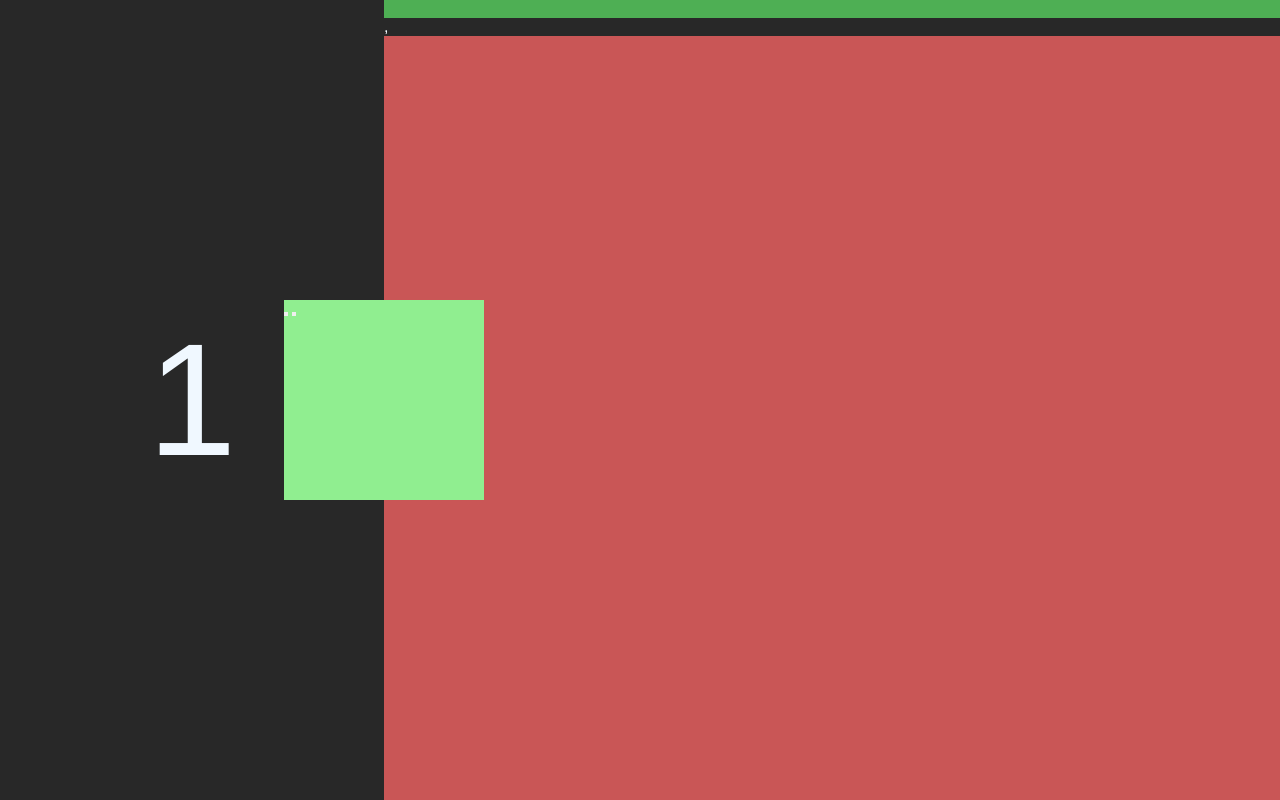
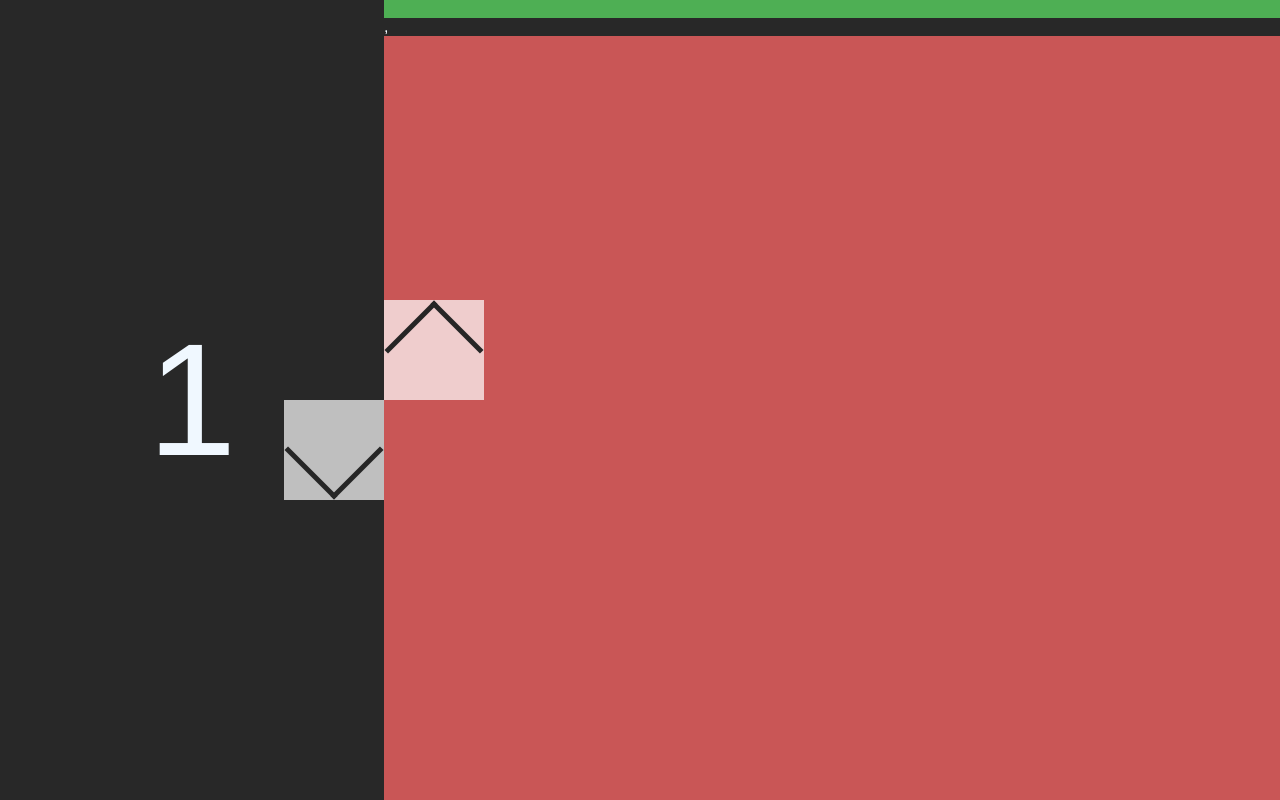
Before and after one commit to timofeibenko/some-slider-idk, a website built with Vite: page index.html in a window 1280 px wide. Built offline with nearby package versions, Linux system fonts and the light colour scheme.

Commit message:
feat: add navigation styles

```diff
--- a/src/style.css
+++ b/src/style.css
@@ -2,12 +2,13 @@
   box-sizing: border-box;
   margin: 0;
   padding: 0;
+  border: 0;
 }
 
 :root {
   --slide-description-wrap-height: 0;
   --slide-content-wrap-height: 0;
-  --slide-content-background: none;
+  --translate-animation: all ease .3ms;
 }
 
 body {
@@ -26,16 +27,6 @@ body {
   overflow: hidden;
 }
 
-#slider-nav {
-  position: absolute;
-  top: 50%;
-  left: 30%;
-  transform: translate(-50%, -50%);
-  aspect-ratio: 1;
-  height: 200px;
-  background: lightgreen;
-}
-
 .slide-description-wrap {
   height: var(--slide-description-wrap-height);
   width: 30%;
@@ -44,6 +35,11 @@ body {
 .slide-content-wrap {
   height: var(--slide-content-wrap-height);
   width: 70%;
+}
+
+.slide-description-wrap,
+.slide-content-wrap {
+  transition: all ease .3ms;
 }
 
 .slide-description {
@@ -57,3 +53,49 @@ body {
 .slide-content {
   height: 100vh;
 }
+
+#slider-nav {
+  position: absolute;
+  top: 50%;
+  left: 30%;
+  transform: translate(-50%, -50%);
+  display: flex;
+  aspect-ratio: 1;
+  height: 200px;
+}
+
+#slider-nav > .btn {
+  position: relative;
+  aspect-ratio: 1;
+  height: 50%;
+  background: rgba(255, 255, 255, 0.7);
+  cursor: pointer;
+}
+
+#slider-nav > .btn.down {
+  align-self: flex-end;
+}
+
+#slider-nav > .btn:hover {
+  background: rgba(255, 255, 255, 0.9);
+}
+
+#slider-nav > .btn::before {
+  content: '';
+  position: absolute;
+  top: 15%;
+  right: 15%;
+  aspect-ratio: 1;
+  height: 70%;
+  transform: rotate(45deg);
+}
+
+#slider-nav > .btn.down::before {
+  border-bottom: 5px solid #262626;
+  border-right: 5px solid #262626;
+}
+
+#slider-nav > .btn.up::before {
+  border-top: 5px solid #262626;
+  border-left: 5px solid #262626;
+}
```
